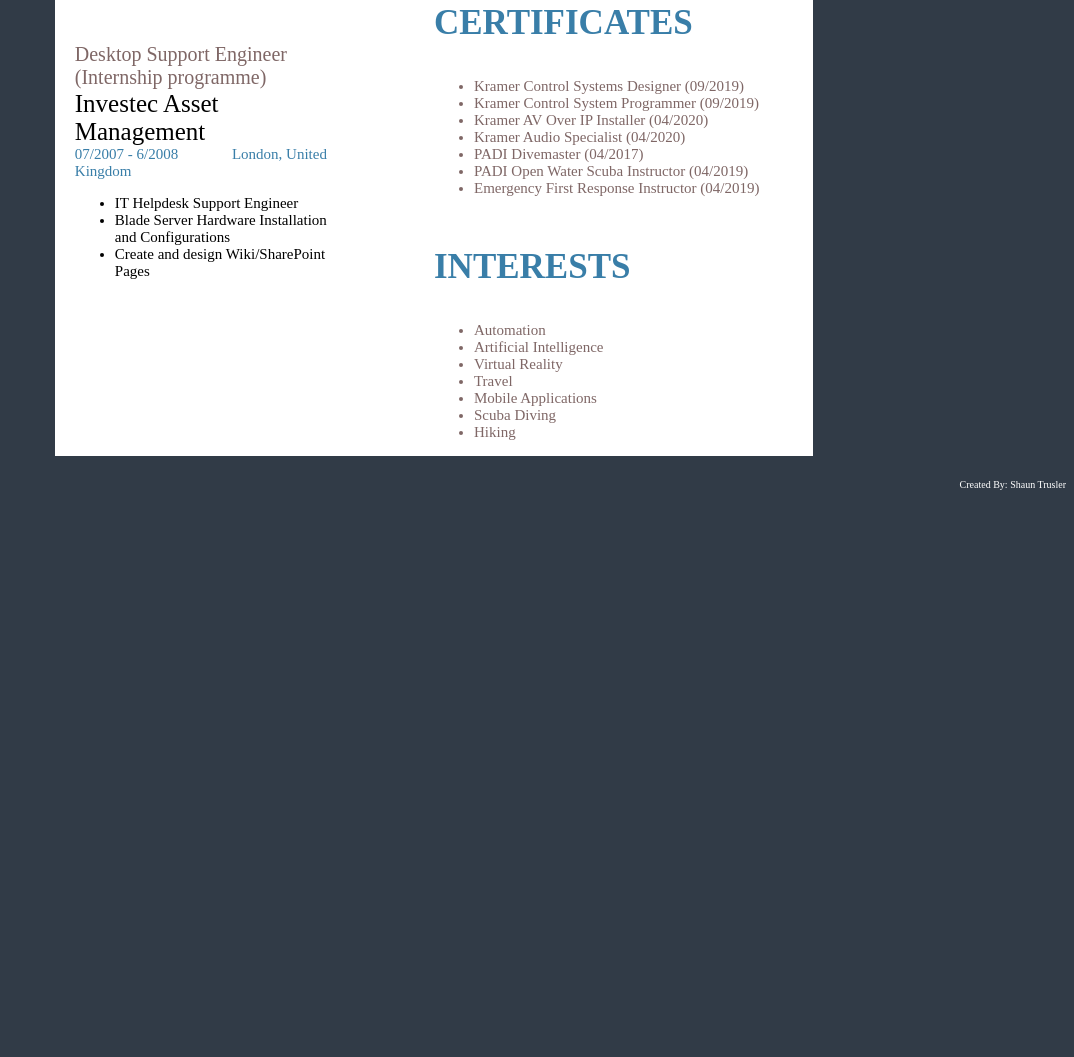
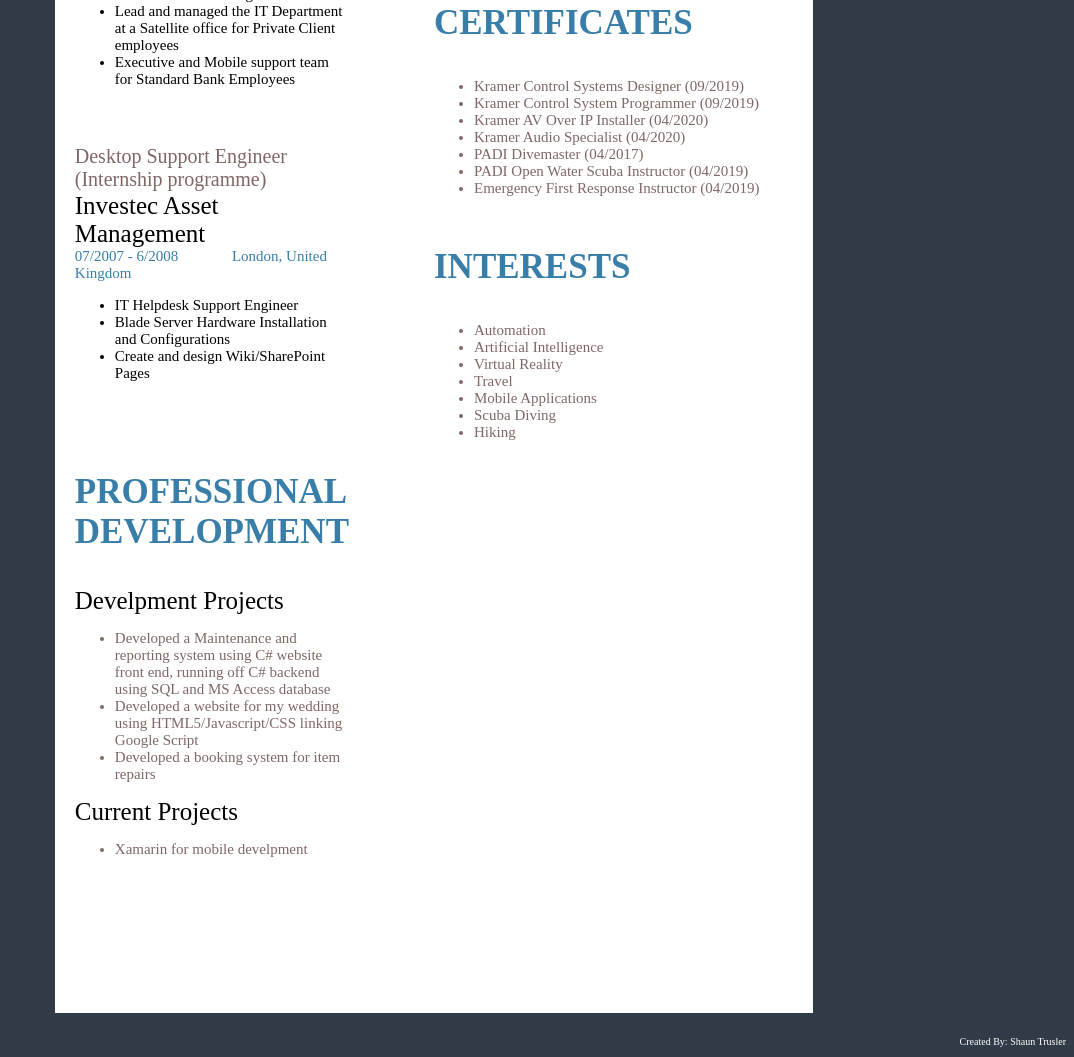
Before and after one commit to ShaunTrusler/Shaun_Trusler, a plain HTML site: page index.html in a window 1280 px wide. Shown: the part 1503-2560 px from the top of the page, without its empty margins (206-1280 px from the left). Before the commit the page ends 2003 px from the top, so only its background shows below. Drawn offline with Linux system fonts and the light colour scheme; a web font is replaced by a local one.

Commit message:
Update CV

```diff
--- a/index.html
+++ b/index.html
@@ -41,6 +41,7 @@
 							<li>Kramer Programming Trainer for Southern Africa</li>
 							<li>Lead Kramer AV over IP Technical Engineer</li>
 							<li>Kramer AV over IP Trainer for Southern Africa</li>
+							<li>Lead Technical Support Engineer on all Product offerings</li>
 							<li>Pro AV Systems Solutions Designer</li>
 						</ul>
 					</div>
@@ -56,6 +57,7 @@
 							<li>Lead and Managed the Audio/Visual and Video Conference team at the newly built Standard Bank Rosebank Office</li>
 							<li>Managed the full hardware/software backend installation and configuration for the Polycom Video Conference infrastructure for Standard Bank</li>
 							<li>Lead and managed the Disaster Recovery Testing/Maintenance process</li>
+							<li>Developed a Maintenance and reporting system using C# website front end, running off C# backend using SQL and MS Access database</li>
 						</ul>
 					</div>
 
@@ -83,6 +85,20 @@
 							<li>Create and design Wiki/SharePoint Pages</li>
 						</ul>
 					</div>
+
+						<div class="jobContainer">
+							<p class="headings"><b>PROFESSIONAL DEVELOPMENT</b></p>
+							<div class="company">Develpment Projects</div>
+							<ul class="myCert">
+								<li>Developed a Maintenance and reporting system using C# website front end, running off C# backend using SQL and MS Access database</li>
+								<li>Developed a website for my wedding using HTML5/Javascript/CSS linking Google Script</li>
+								<li>Developed a booking system for item repairs</li>
+							</ul>
+							<div class="company">Current Projects</div>
+							<ul class="myCert">
+								<li>Xamarin for mobile develpment</li>
+							</ul>
+						</div>
 				</div>
 			</section>
 
```
Also changed, not shown: 1 other file.
